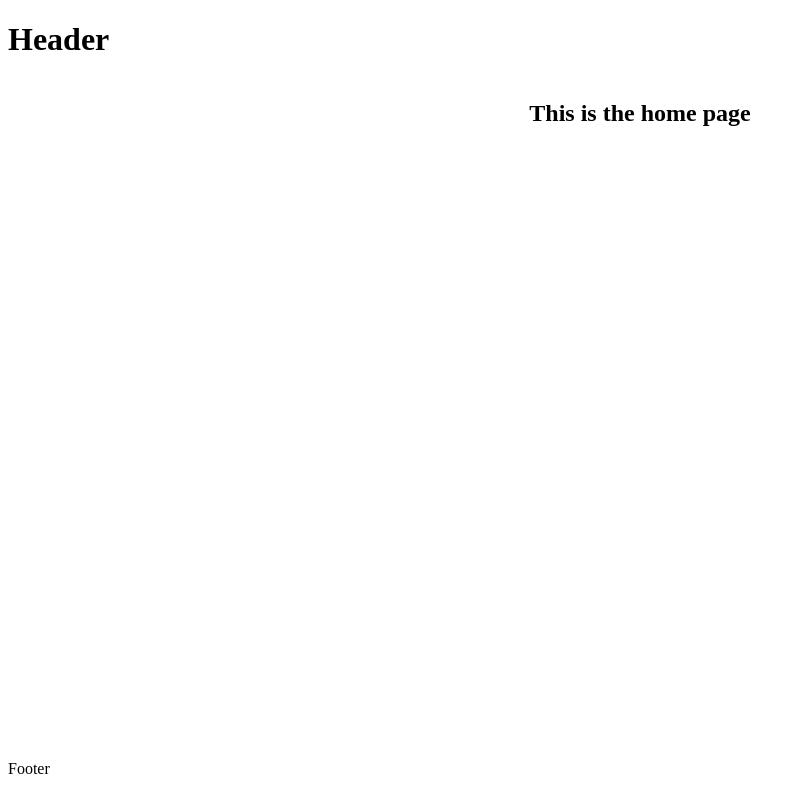
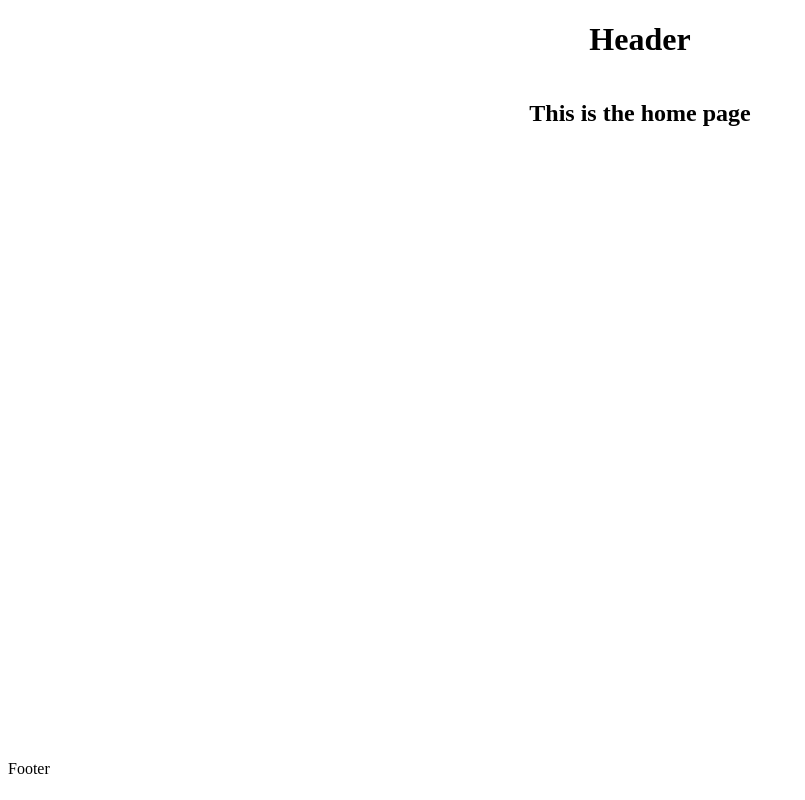
Before and after one commit to taylorhmorris/reading-log-front, a React (Vite) app: page / in a window 1280 px wide. Shown: the whole page, without its empty margins (0-805 px from the left). Built offline with nearby package versions, Linux system fonts and the light colour scheme.

Commit message:
feat: add routes to all pages in App

```diff
--- a/src/App.tsx
+++ b/src/App.tsx
@@ -2,7 +2,12 @@ import { BrowserRouter as Router, Routes, Route } from 'react-router-dom';
 import { Home } from './pages/Home';
 import { Login } from './pages/Login';
 import { Signup } from './pages/Signup';
+import { Authors } from './pages/Authors';
+import { Books } from './pages/Books';
+import { CurrentReadings } from './pages/CurrentReadings';
+import { PastReadings } from './pages/PastReadings';
 import { NoMatch } from './pages/NoMatch';
+import './styles/global.css';
 
 function App() {
   return (
@@ -17,6 +22,10 @@ function App() {
               <Route path="/" element={<Home />} />
               <Route path="/login" element={<Login />} />
               <Route path="/signup" element={<Signup />} />
+              <Route path="/authors" element={<Authors />} />
+              <Route path="/books" element={<Books />} />
+              <Route path="/current-readings" element={<CurrentReadings />} />
+              <Route path="/past-readings" element={<PastReadings />} />
               <Route path="/*" element={<NoMatch />} />
             </Routes>
           </main>
--- a/src/styles/global.css
+++ b/src/styles/global.css
@@ -1,3 +1,8 @@
+h1 {
+    width: 100%;
+    text-align: center;
+}
+
 section {
     height: 85vh;
     display: flex;
```
